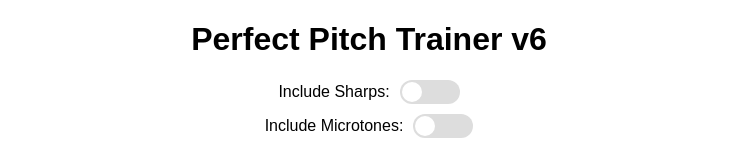
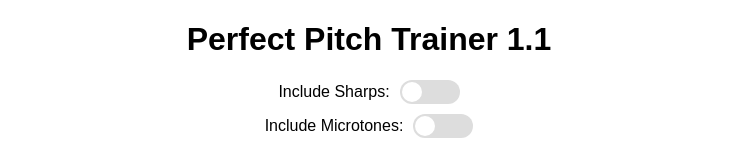
Before and after one commit to thefinalnote/eartrainer, a plain HTML site: page light.html in a window 1280 px wide. Shown: the top 146 px of the page, without its empty margins (271-1008 px from the left). Drawn offline with Linux system fonts and the light colour scheme.

Commit message:
Add files via upload

```diff
--- a/light.html
+++ b/light.html
@@ -144,7 +144,7 @@
 <body>
 
 <div id="trainer">
-    <h1>Perfect Pitch Trainer v6</h1>
+    <h1>Perfect Pitch Trainer 1.1</h1>
     <div class="toggle-container">
         <span>Include Sharps:</span>
         <button id="toggleSharps"></button>
```
